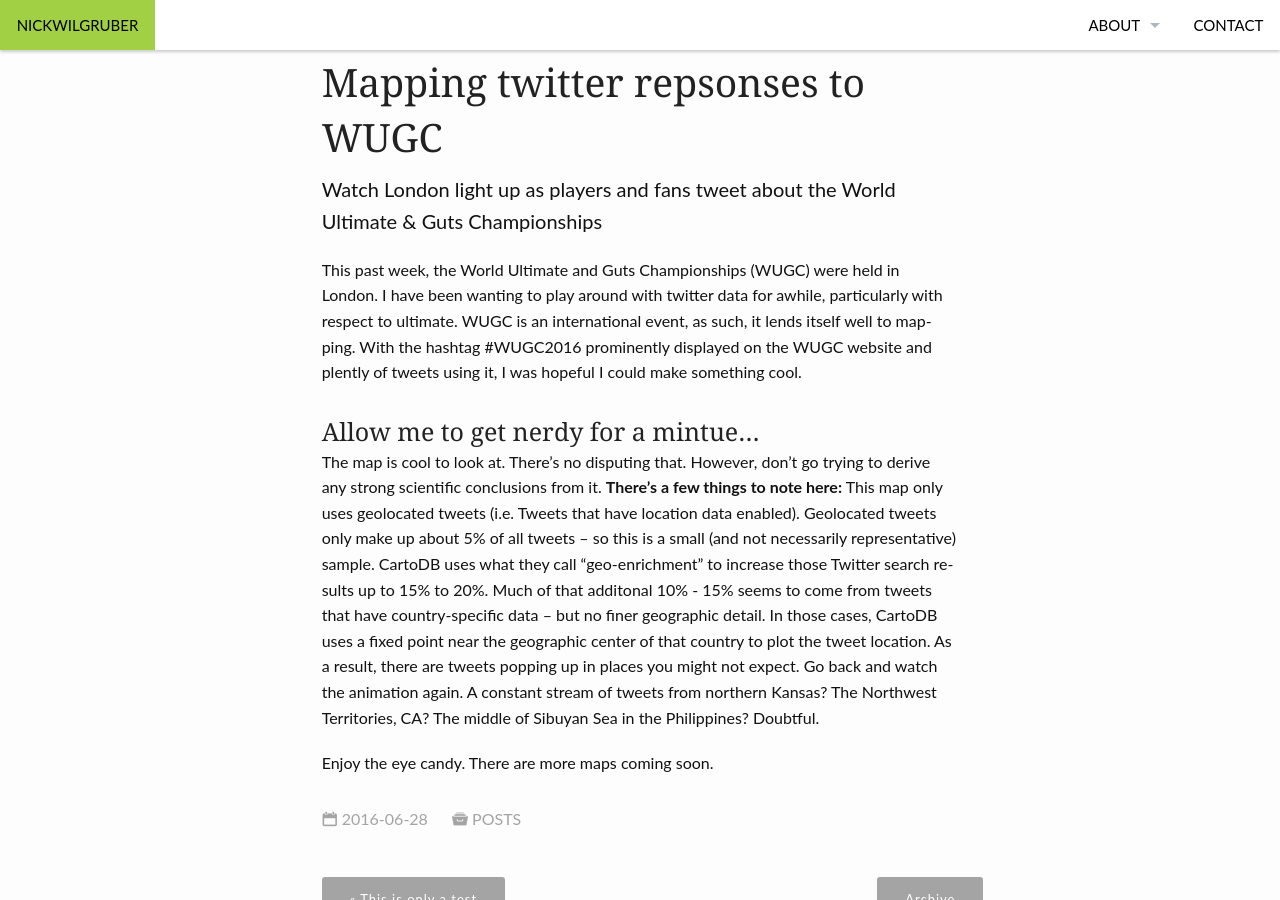
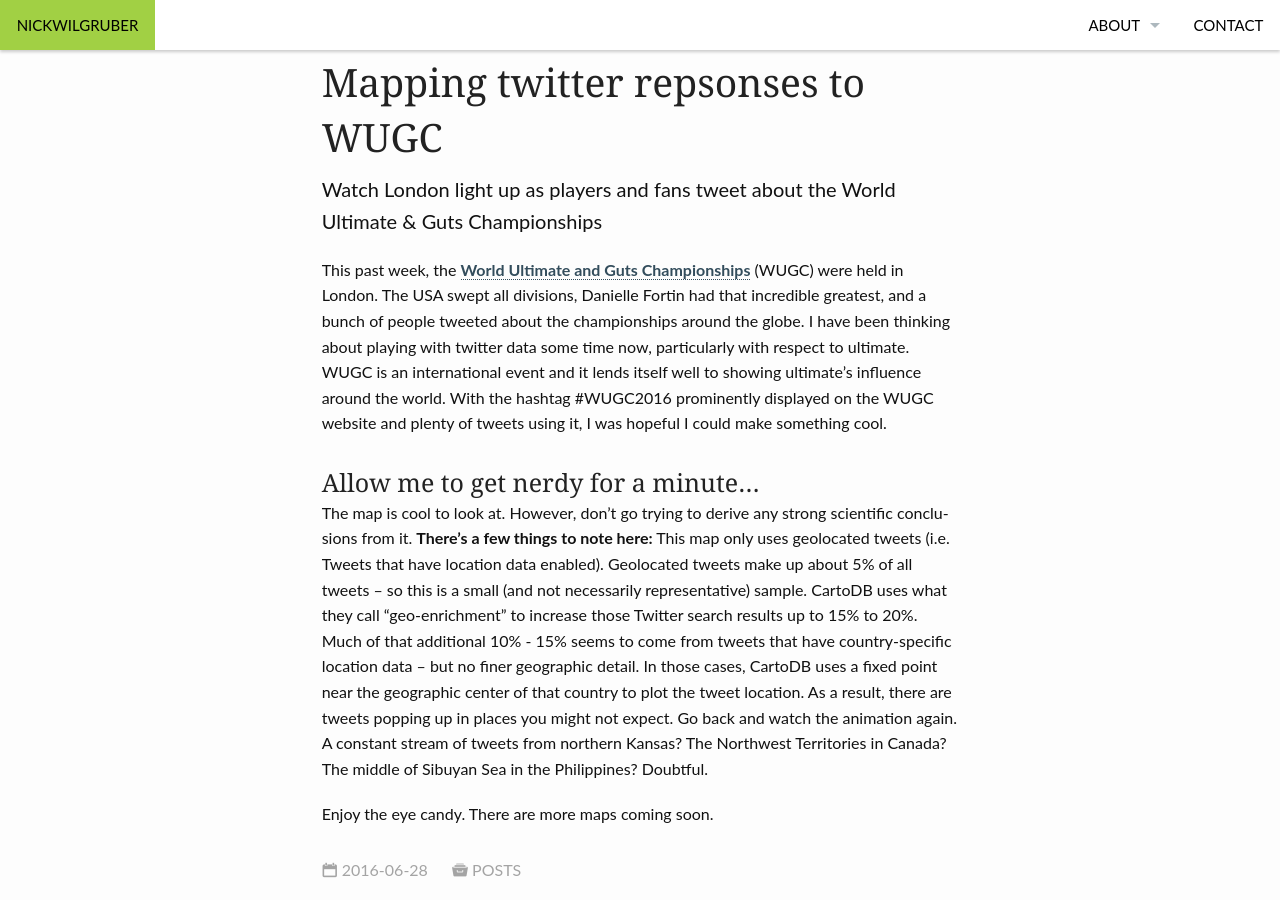
Before and after one commit to wontgruber/wontgruber.github.io, a Jekyll site: the page built from _posts/2016-06-28-WUGC2016.md, in a window 1280 px wide and 900 px high, scrolled down 655 px. Built offline with Jekyll 4.4.1, drawn with Linux system fonts in a browser that asks for light colours.

Commit message:
Added WUGC website link

```diff
--- a/_posts/2016-06-28-WUGC2016.md
+++ b/_posts/2016-06-28-WUGC2016.md
@@ -34,9 +34,9 @@ image:
  [9]: #
  [10]: #
 
-This past week, the World Ultimate and Guts Championships (WUGC) were held in London. I have been wanting to play around with twitter data for awhile, particularly with respect to ultimate. WUGC is an international event, as such, it lends itself well to mapping. With the hashtag #WUGC2016 prominently displayed on the WUGC website and plently of tweets using it, I was hopeful I could make something cool.
+This past week, the [World Ultimate and Guts Championships](http://wugc2016.com/) (WUGC) were held in London. The USA swept all divisions, Danielle Fortin had that incredible greatest, and a bunch of people tweeted about the championships around the globe. I have been thinking about playing with twitter data some time now, particularly with respect to ultimate. WUGC is an international event and it lends itself well to showing ultimate’s influence around the world. With the hashtag #WUGC2016 prominently displayed on the WUGC website and plenty of tweets using it, I was hopeful I could make something cool.
 
-### Allow me to get nerdy for a mintue...
-The map is cool to look at. There's no disputing that. However, don't go trying to derive any strong scientific conclusions from it. **There's a few things to note here:** This map only uses geolocated tweets (i.e. Tweets that have location data enabled). Geolocated tweets only make up about 5% of all tweets -- so this is a small (and not necessarily representative) sample. CartoDB uses what they call "geo-enrichment" to increase those Twitter search results up to 15% to 20%. Much of that additonal 10% - 15% seems to come from tweets that have country-specific data -- but no finer geographic detail. In those cases, CartoDB uses a fixed point near the geographic center of that country to plot the tweet location. As a result, there are tweets popping up in places you might not expect. Go back and watch the animation again. A constant stream of tweets from northern Kansas? The Northwest Territories, CA? The middle of Sibuyan Sea in the Philippines? Doubtful.
+### Allow me to get nerdy for a minute...
+The map is cool to look at. However, don't go trying to derive any strong scientific conclusions from it. **There's a few things to note here:** This map only uses geolocated tweets (i.e. Tweets that have location data enabled). Geolocated tweets make up about 5% of all tweets -- so this is a small (and not necessarily representative) sample. CartoDB uses what they call "geo-enrichment" to increase those Twitter search results up to 15% to 20%. Much of that additional 10% - 15% seems to come from tweets that have country-specific location data -- but no finer geographic detail. In those cases, CartoDB uses a fixed point near the geographic center of that country to plot the tweet location. As a result, there are tweets popping up in places you might not expect. Go back and watch the animation again. A constant stream of tweets from northern Kansas? The Northwest Territories in Canada? The middle of Sibuyan Sea in the Philippines? Doubtful.
 
 Enjoy the eye candy. There are more maps coming soon.
```
